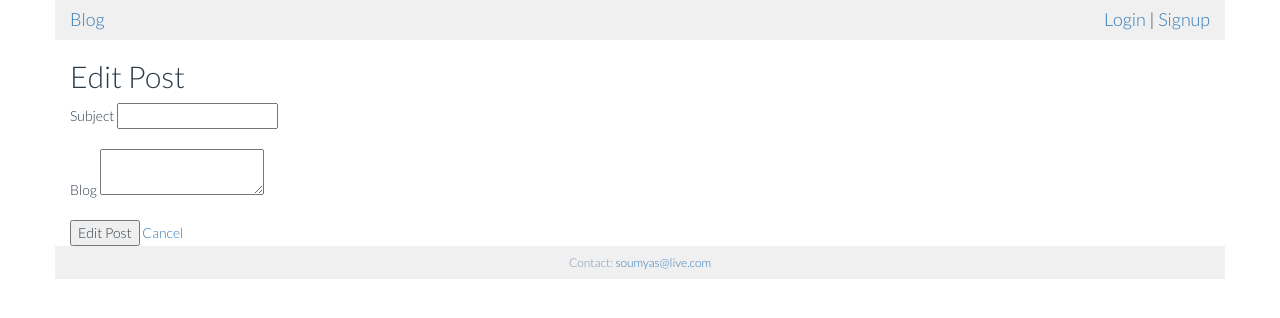
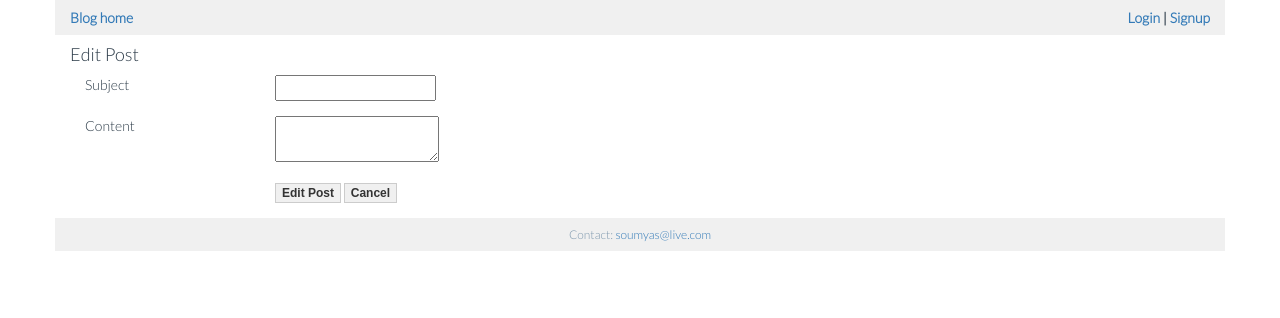
Before and after one commit to So-Sharma/Blog, a Python web app: template templates/editpost.html in a window 1280 px wide. Shown: the top 318 px of the page. Run offline with Jinja, Linux system fonts and the light colour scheme; the template is opened without the code that fills it, so the values that code supplies are empty.

Commit message:
Fixed a few bugs and refactored code

```diff
--- a/css/style.css
+++ b/css/style.css
@@ -18,7 +18,8 @@ body {
 }
 
 .text-thick {
-    font-weight: 6000;
+    font-family: "Lato", sans-serif;
+    font-weight: 9000;
 }
 
 .title-post {
@@ -30,10 +31,6 @@ body {
     font-weight: 600;
 }
 
-.title-logo {
-    margin-top: 20px;
-}
-
 .bg-footer {
     background-color: #f0f0f0;
 }
@@ -42,13 +39,13 @@ body {
 margin-bottom:15px;}
 
 .button {
-  font: bold 11px Arial;
+  font: bold 12px Arial;
   text-decoration: none;
-  background-color: #EEEEEE;
+  background-color: #f0f0f0;
   color: #333333;
   padding: 2px 6px 2px 6px;
   border-top: 1px solid #CCCCCC;
-  border-right: 1px solid #333333;
-  border-bottom: 1px solid #333333;
+  border-right: 1px solid #CCCCCC;
+  border-bottom: 1px solid #CCCCCC;
   border-left: 1px solid #CCCCCC;
 }
--- a/templates/base.html
+++ b/templates/base.html
@@ -7,31 +7,29 @@
     <link href="https://fonts.googleapis.com/css?family=Lato:100,300" rel="stylesheet">
     <link rel="stylesheet" type="text/css" href="/css/bootstrap.min.css">
     <link rel="stylesheet" type="text/css" href="/css/bootstrap.css">
-    <link rel="stylesheet" type="text/css" href="/css/bootstrap-theme.css">
-    <link rel="stylesheet" type="text/css" href="/css/bootstrap-theme.min.css">
     <link rel="stylesheet" type="text/css" href="/css/style.css">
 </head>
 
 <body>
 <div class="container">
     <div class="row bg-footer">
-        <div class="col-md-3">
-            <h4><a href="/blog" class="main-title">Blog</a></h4>
+        <div class="col-md-3" class="text-thick">
+            <h5><strong><a href="/blog">Blog home</a></strong></h5>
         </div>
 
         {% if user %}
         <div class="col-md-3 text-right">
-            <h4><a class="text-thick" href="/blog/newpost">Write a post</a></h4>
+            <h5><strong><a class="text-thick" href="/blog/newpost">Write a post</a></strong></h5>
         </div>
         <div class="col-md-6 text-right">
-            <h4>Welcome, {{user.username}}
-                (<a class="text-thick" href="/logout">Logout</a>)</h4>
+            <h5><strong>Welcome, {{user.username}}
+                (<a class="text-thick" href="/logout">Logout</a>)</strong></h5>
         </div>
         {% else %}
         <div class="col-md-9 text-right">
-            <h4><a class="text-thick" href="/login">Login</a>
+            <h5><strong><a class="text-thick" href="/login">Login</a>
                 |
-                <a class="text-thick" href="/signup">Signup</a></h4>
+                <a class="text-thick" href="/signup">Signup</a></strong></h5>
         </div>
         {% endif %}
     </div>
--- a/templates/editpost.html
+++ b/templates/editpost.html
@@ -1,23 +1,32 @@
 {% extends "base.html" %}
 
 {% block content %}
-<h2>Edit Post</h2>
+<h4>Edit Post</h4>
 
+<form method="post" class="form-horizontal">
 
-<form method="post">
-  <label>Subject
-    <input name="subject" type="text" value="{{post.subject}}">
-  </label>
-  <br>
-  <br>
+  <div class="text-danger">
+    {{error}}
+  </div>
 
-  <label>Blog
-  <textarea name="content">{{post.content}}</textarea>
-  </label>
-  <br>
-  {{error}}
-  <br>
-  <input name="submit" type="submit" value="Edit Post">
-  <a href="/blog/{{post.key().id()}}">Cancel</a>
+  <div class="form-group">
+    <label class="col-sm-2 control-label">Subject</label>
+    <div class="col-sm-10">
+      <input name="subject" type="text" value="{{post.subject}}" class="form-control margin-bottom">
+    </div>
+  </div>
+
+  <div class="form-group">
+    <label class="col-sm-2 control-label">Content</label>
+    <div class="col-sm-10">
+      <textarea name="content" class="form-control margin-bottom">{{post.content}}</textarea>
+    </div>
+
+    <div class="form-group">
+      <div class="col-sm-offset-2 col-sm-10">
+        <input name="submit" type="submit" value="Edit Post" class="button form-control margin-bottom">
+        <a href="/blog/{{post.key().id()}}" class="button">Cancel</a>
+      </div>
+    </div>
 </form>
 {% endblock %}
--- a/templates/login.html
+++ b/templates/login.html
@@ -2,10 +2,9 @@
 {% block content %}
 <h3>Login</h3>
 
-
 <form  method="post" class="form-horizontal">
 
-    <div>
+    <div class="text-danger">
         {{error}}
     </div>
 
@@ -15,8 +14,6 @@
             <input class="form-control margin-bottom" name="username" type="text" value="{{username}}">
         </div>
     </div>
-
-
 
     <div class="form-group">
         <label class="col-sm-2 control-label">Password</label>
--- a/templates/newpost.html
+++ b/templates/newpost.html
@@ -2,7 +2,6 @@
 
 {% block content %}
 <h4>New Post</h4>
-
 
 <form method="post" class="form-horizontal">
   <div class="text-danger">
@@ -25,7 +24,7 @@
 
   <div class="form-group">
     <div class="col-sm-offset-2 col-sm-10">
-      <input class="form-control margin-bottom" name="submit" type="submit" value="Submit">
+      <input class="button form-control margin-bottom" name="submit" type="submit" value="Submit">
     </div>
   </div>
 </form>
--- a/templates/registration.html
+++ b/templates/registration.html
@@ -22,8 +22,10 @@
       <input class="form-control margin-bottom" name="password" type="password" value="">
     </div>
   </div>
-  <div class="text-danger">
+  <div class="row text-danger">
+    <div class="col-md-12">
       {{error_password}}
+    </div>
   </div>
 
   <div class="form-group">
```
Also changed, not shown: comments.py (added, +23 -0 lines), helper.py (added, +55 -0 lines), main.py (+29 -168 lines), post.py (added, +21 -0 lines), templates/blogslanding.html (+4 -4 lines), templates/editcomment.html (+17 -11 lines), templates/permalink.html (+28 -15 lines), user.py (added, +63 -0 lines). Lines whose indentation alone changed are shown as unchanged.
